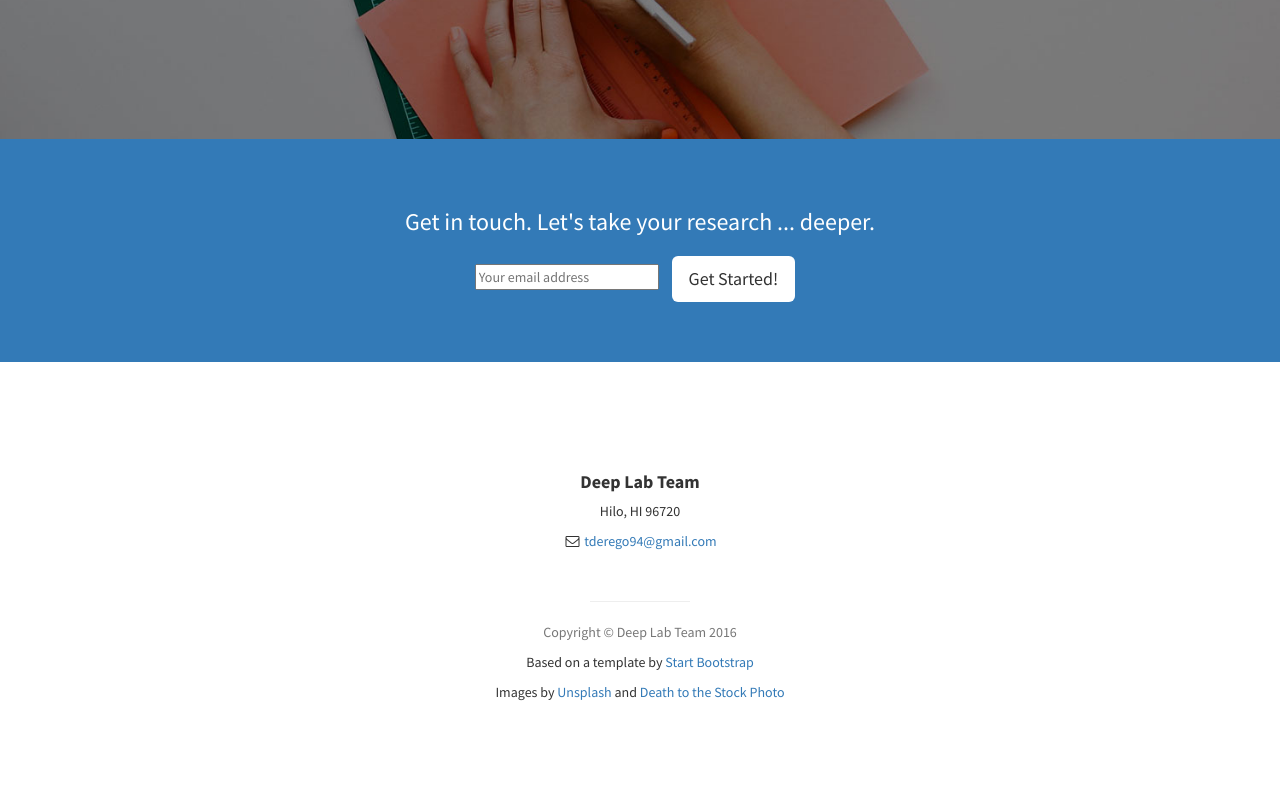
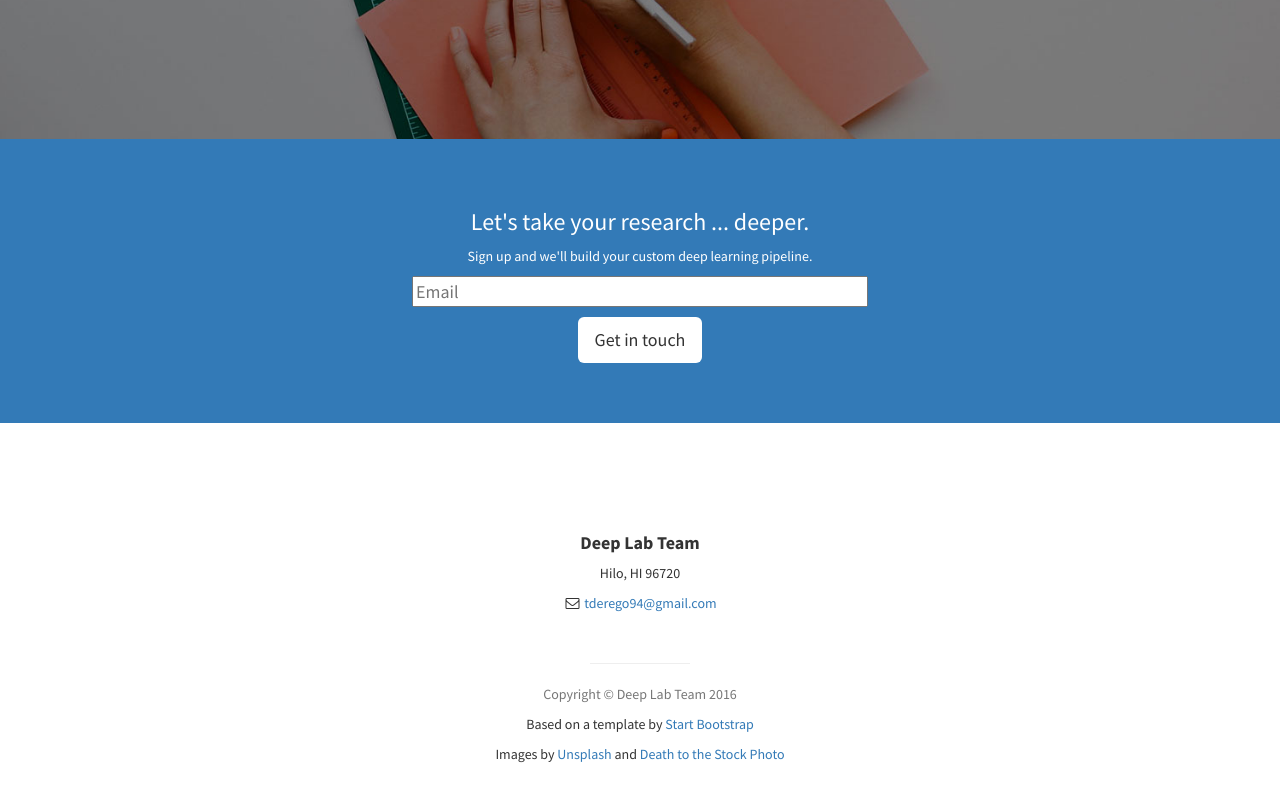
Before and after one commit to DeepLabTeam/deeplabteam.github.io, a plain HTML site: page index.html in a window 1280 px wide. Shown: the part 1709-2509 px from the top of the page. Drawn offline with Linux system fonts and the light colour scheme.

Commit message:
make email input field larger

```diff
--- a/css/stylish-portfolio.css
+++ b/css/stylish-portfolio.css
@@ -27,6 +27,11 @@ body {
     padding: 0;
     font-size: 4.5em;
     font-weight: 700;
+}
+
+input.email {
+  width: 40%;
+  font-size: 18px;
 }
 
 /* Custom Button Styles */
@@ -228,6 +233,10 @@ hr.small {
     .map {
         height: 75%;
     }
+
+    input.email {
+      width: 65%;
+    }
 }
 
 /* Footer */
--- a/index.html
+++ b/index.html
@@ -145,11 +145,13 @@
         <div class="container" id="cta">
             <div class="row">
                 <div class="col-lg-12 text-center">
-                    <h3>Get in touch. Let's take your research ... deeper.</h3>
+                    <h3>Let's take your research ... deeper.</h3>
+		    <p>Sign up and we'll build your custom deep learning pipeline.</p>
 		      <form action="//formspree.io/briandavidhall@gmail.com"
 			method="POST">
-			<input type="email" name="_replyto" placeholder="Your email address" style="color: black">
-                        <input type="submit" value="Get Started!" class="btn btn-lg btn-light"></input>
+			<input class="email" type="email" name="_replyto" placeholder="Email" style="color: black">
+			<br />
+                        <input type="submit" value="Get in touch" class="btn btn-lg btn-light"></input>
 		      </form>
                 </div>
             </div>
```
